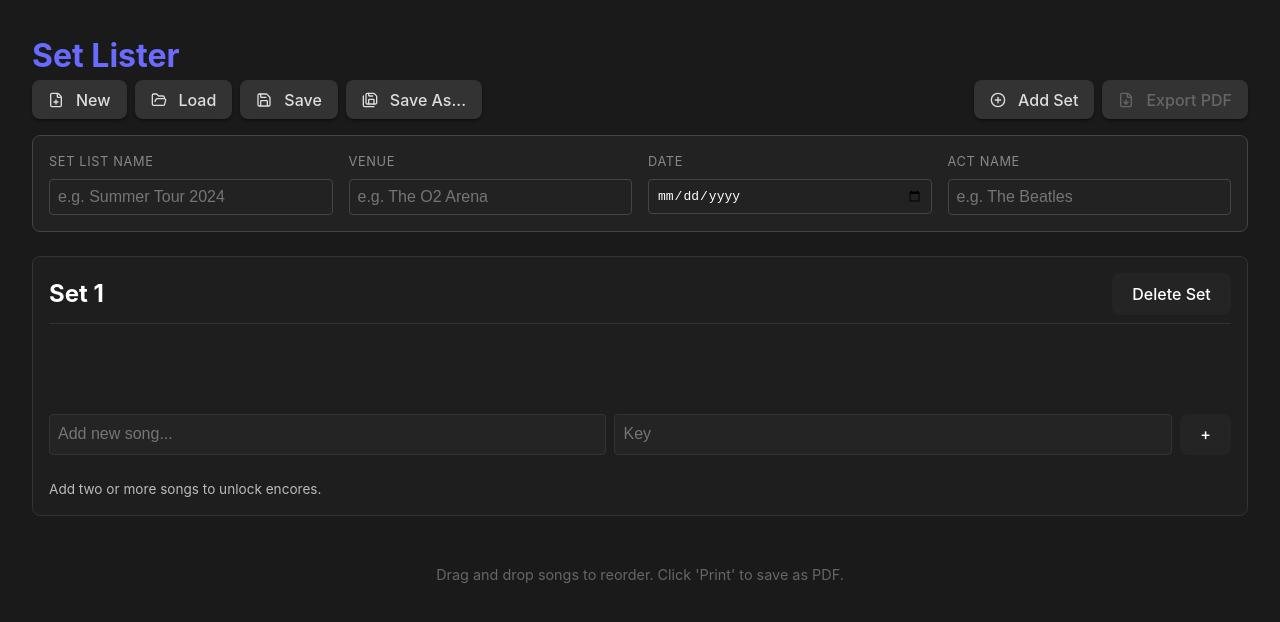
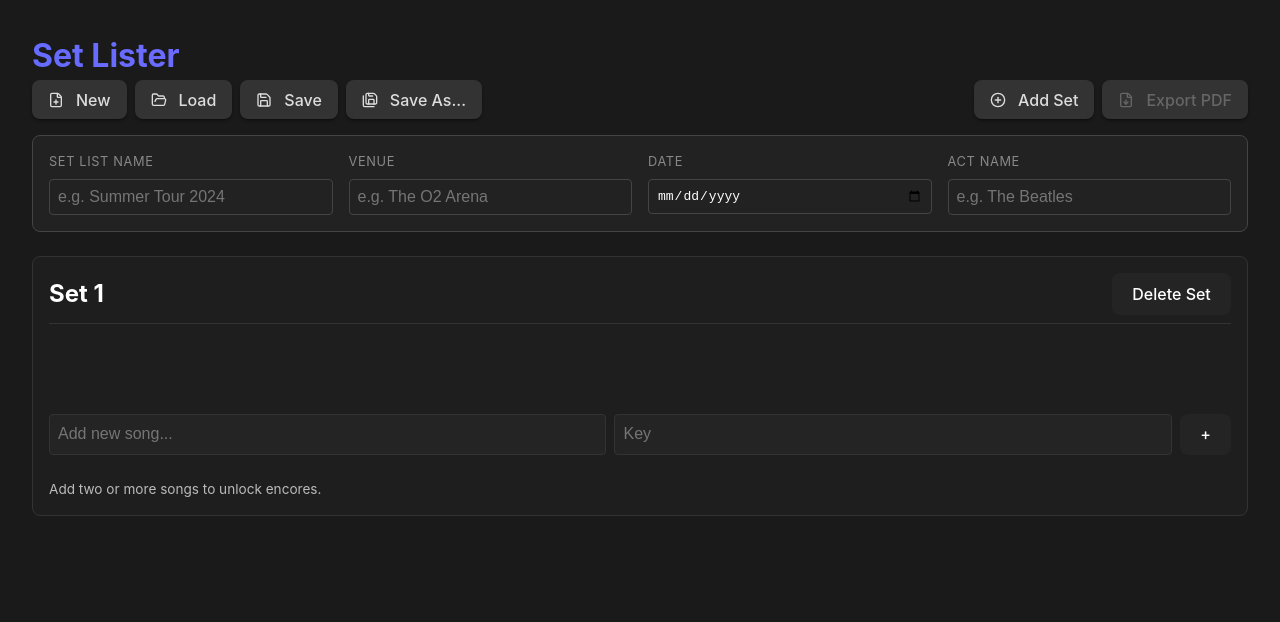
Before and after one commit to thebigdavec/set-lister, a Vue app: page / in a window 1280 px wide. Shown: the top 622 px of the page. Built offline with nearby package versions, Linux system fonts and the light colour scheme.

Commit message:
Remove footer, cleanup CSS, remove keyup listener

```diff
--- a/src/App.vue
+++ b/src/App.vue
@@ -374,6 +374,7 @@ onMounted(() => {
 onUnmounted(() => {
     window.removeEventListener("beforeunload", handleBeforeUnload);
     window.removeEventListener("resize", handlePreviewResize);
+    window.removeEventListener("keyup", handleKeyUp);
 });
 
 watch(uppercasePreview, async (value) => {
@@ -487,10 +488,6 @@ watch(showPreview, async (value) => {
                 />
             </div>
         </main>
-
-        <footer class="no-print">
-            <p>Drag and drop songs to reorder. Click 'Print' to save as PDF.</p>
-        </footer>
     </div>
 
     <div v-else class="print-preview">
@@ -620,9 +617,6 @@ h1 {
     grid-template-columns: repeat(auto-fit, minmax(300px, 1fr));
     gap: 2rem;
     align-items: start;
-    > * {
-        /*margin-block-end: 1rem;*/
-    }
 }
 
 footer {
@@ -654,7 +648,6 @@ footer {
     border: 1px solid #444;
     padding: 0.5rem 1rem;
     border-radius: 6px;
-    /*margin: 1rem;*/
     box-shadow: 0 2px 4px rgba(0, 0, 0, 0.35);
 }
 
--- a/src/components/SetPreview.vue
+++ b/src/components/SetPreview.vue
@@ -143,7 +143,6 @@ function formatDate(dateStr: string | undefined): string {
     /* Flex layout */
     display: flex;
     flex-direction: column;
-    /* justify-content: center; REMOVED */
     position: relative;
 }
 
@@ -227,9 +226,7 @@ function formatDate(dateStr: string | undefined): string {
 .set-content {
     display: flex;
     flex-direction: column;
-    /* height: 100%; REMOVED */
     flex: 1;
-    /* Allow it to grow */
     position: relative;
     z-index: 1;
 }
```
